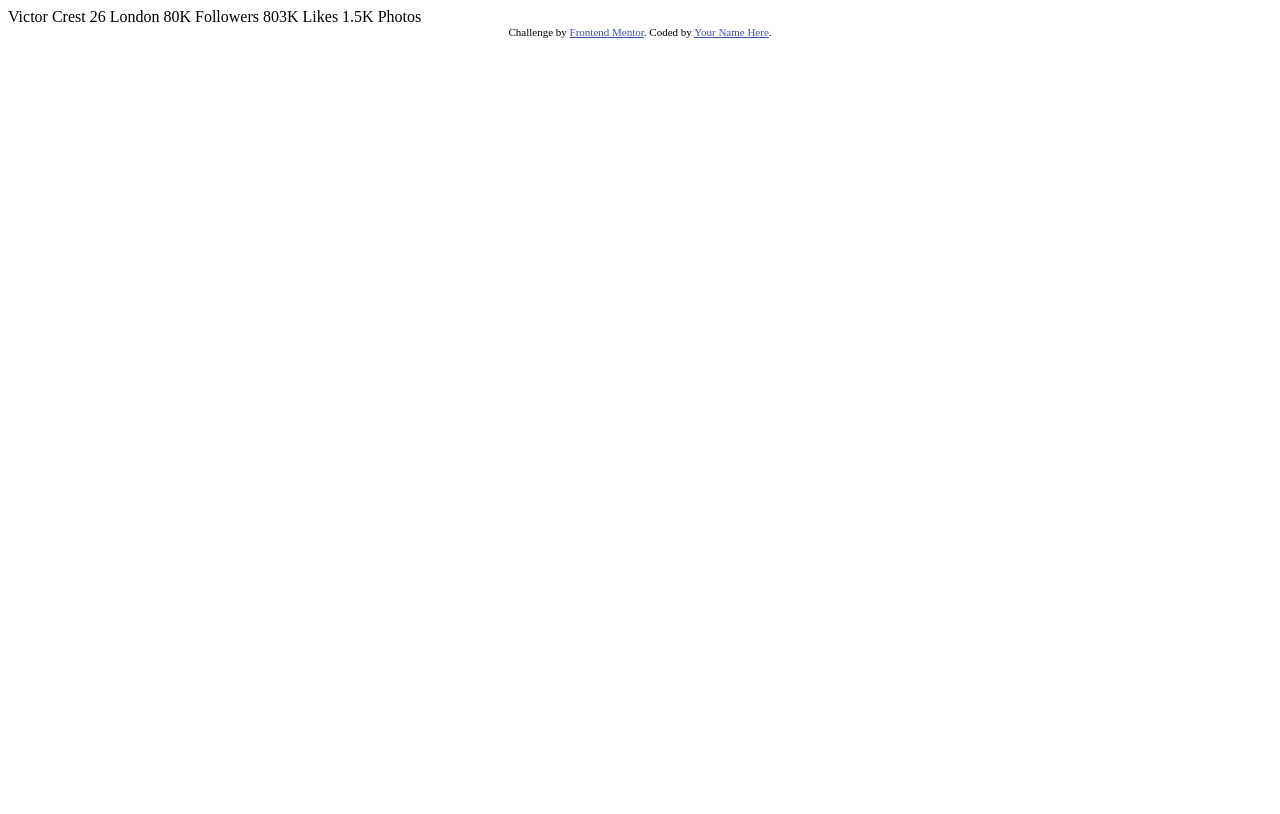
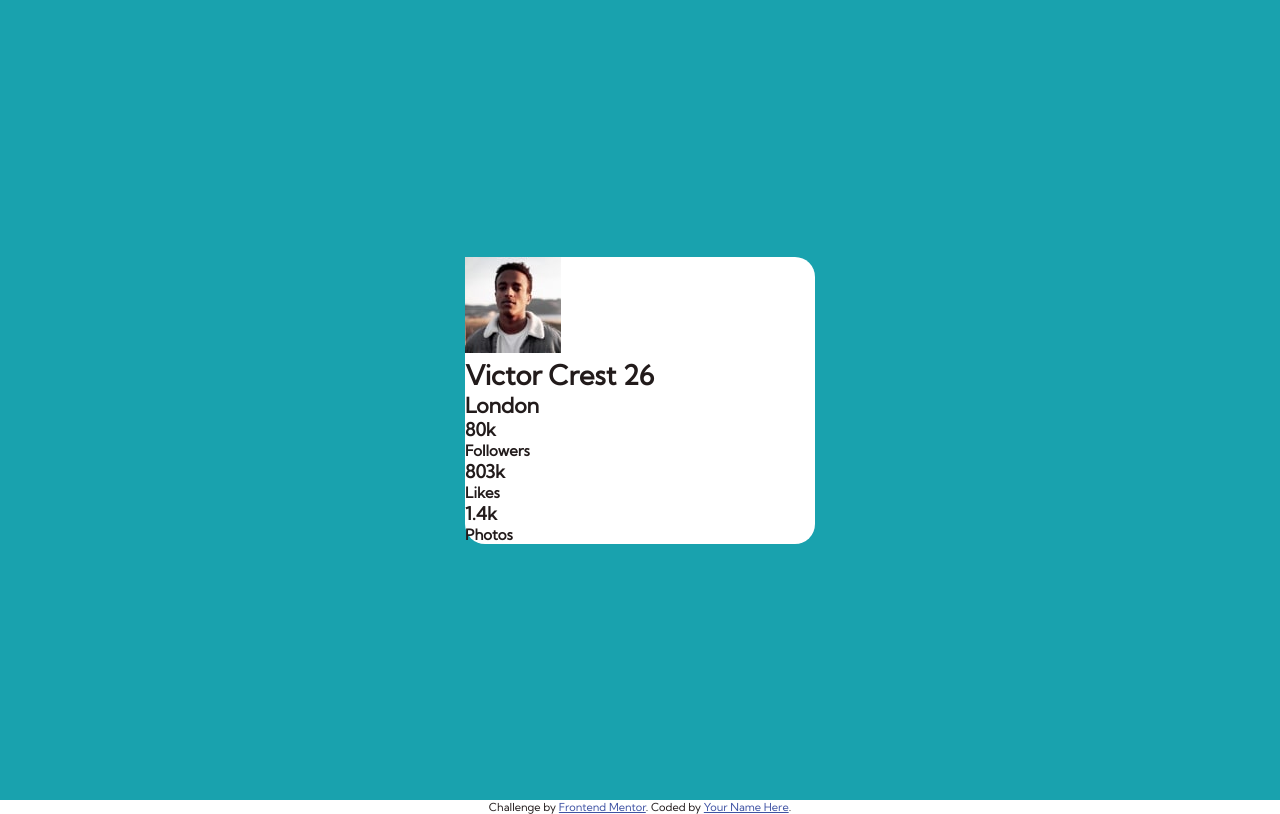
Before and after one commit to Gian-P/Profile-Card, a plain HTML site: page index.html in a window 1280 px wide. Drawn offline with Linux system fonts and the light colour scheme.

Commit message:
Primeros pasos del proyecto de Profile-Card-Component-main

```diff
--- /dev/null
+++ b/design/style.css
@@ -0,0 +1,29 @@
+:root{
+    font-size: 18px;
+}
+*{
+    box-sizing: border-box;
+    padding: 0;
+    margin: 0;
+}
+body{
+    font-family: 'Kumbh Sans', sans-serif;
+    color: hsl(0, 11%, 12%);
+
+}
+
+section{
+    background: hsl(185, 75%, 39%);
+    height: 100vh;
+    display: flex;
+    justify-content: center;
+    align-items: center;
+    position: relative;
+
+}
+
+.card{
+    width: 350px;
+    border-radius: 20px;
+    background: white;
+}
--- a/index.html
+++ b/index.html
@@ -3,30 +3,62 @@
 <head>
   <meta charset="UTF-8">
   <meta name="viewport" content="width=device-width, initial-scale=1.0"> <!-- displays site properly based on user's device -->
-
+  <link rel="stylesheet" href="/design/style.css">
   <link rel="icon" type="image/png" sizes="32x32" href="./images/favicon-32x32.png">
+  <link href="https://fonts.googleapis.com/css2?family=Kumbh+Sans&display=swap" rel="stylesheet">
 
   <title>Frontend Mentor | Profile card component</title>
 
   <!-- Feel free to remove these styles or customise in your own stylesheet 👍 -->
   <style>
     .attribution { font-size: 11px; text-align: center; }
-    .attribution a { color: hsl(228, 45%, 44%); }
+    .attribution a { color: hsl(228, 45%, 44%);}
   </style>
 </head>
 <body>
-  Victor Crest
-  26
-  London
+    <section class="main">
+      <div class="card">
+        <div class="card-header"></div>
+        <div class="card-body">
+          <div class="img-holder">
+            <img src="/images/image-victor.jpg" alt="Foto de ivan">
+          </div>
 
-  80K
-  Followers
+          <h2 class="name-age">
+            Victor Crest
+            <span class="age">26
+            </span>
+          </h2>
 
-  803K
-  Likes
+          <h3 class="city">London</h3>
+        </div>
 
-  1.5K
-  Photos
+        <div class="card-footer">
+          <div class="item">
+            <h4 class="value">80k</h4>
+            <h5 class="meta">
+              Followers
+            </h5>
+            </div>
+            <div class="item">
+              <h4 class="value">803k</h4>
+              <h5 class="meta">
+                Likes
+              </h5>
+              </div>
+              <div class="item">
+                <h4 class="value">1.4k</h4>
+                <h5 class="meta">
+                  Photos
+                </h5>
+                </div>
+
+          </div>
+        </div>
+    </section>
+
+
+
   <div class="attribution">
     Challenge by <a href="https://www.frontendmentor.io?ref=challenge" target="_blank">Frontend Mentor</a>.
     Coded by <a href="#">Your Name Here</a>.
```
Also changed, not shown: images/style.css (deleted), 1 other file.
